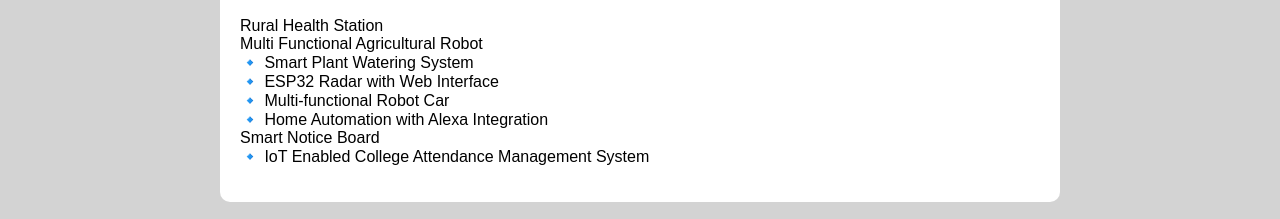
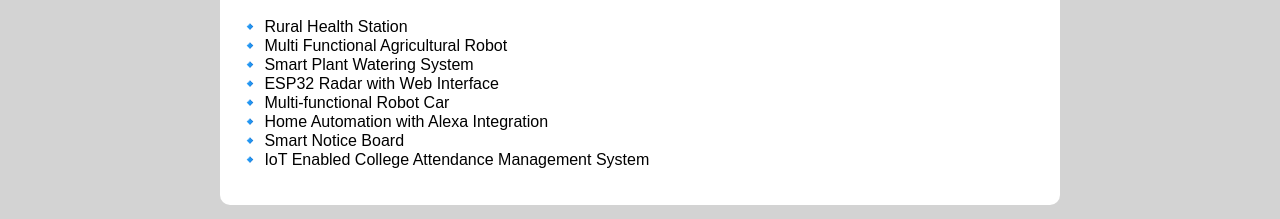
Before and after one commit to iTzAzHaRaLi/My-Website, a plain HTML site: page index.html in a window 1280 px wide. Shown: the part 514-733 px from the top of the page. Drawn offline with Linux system fonts and the light colour scheme.

Commit message:
Update index.html

```diff
--- a/index.html
+++ b/index.html
@@ -81,13 +81,13 @@
 <section>
 <h2>Projects</h2>
 <p>
-   Rural Health Station<br>
-   Multi Functional Agricultural Robot<br>
+🔹 Rural Health Station<br>
+🔹 Multi Functional Agricultural Robot<br>
 🔹 Smart Plant Watering System<br>
 🔹 ESP32 Radar with Web Interface<br>
 🔹 Multi-functional Robot Car<br>
 🔹 Home Automation with Alexa Integration<br>
-   Smart Notice Board<br>
+🔹 Smart Notice Board<br>
 🔹 IoT Enabled College Attendance Management System
 </p>
 </section>
```
